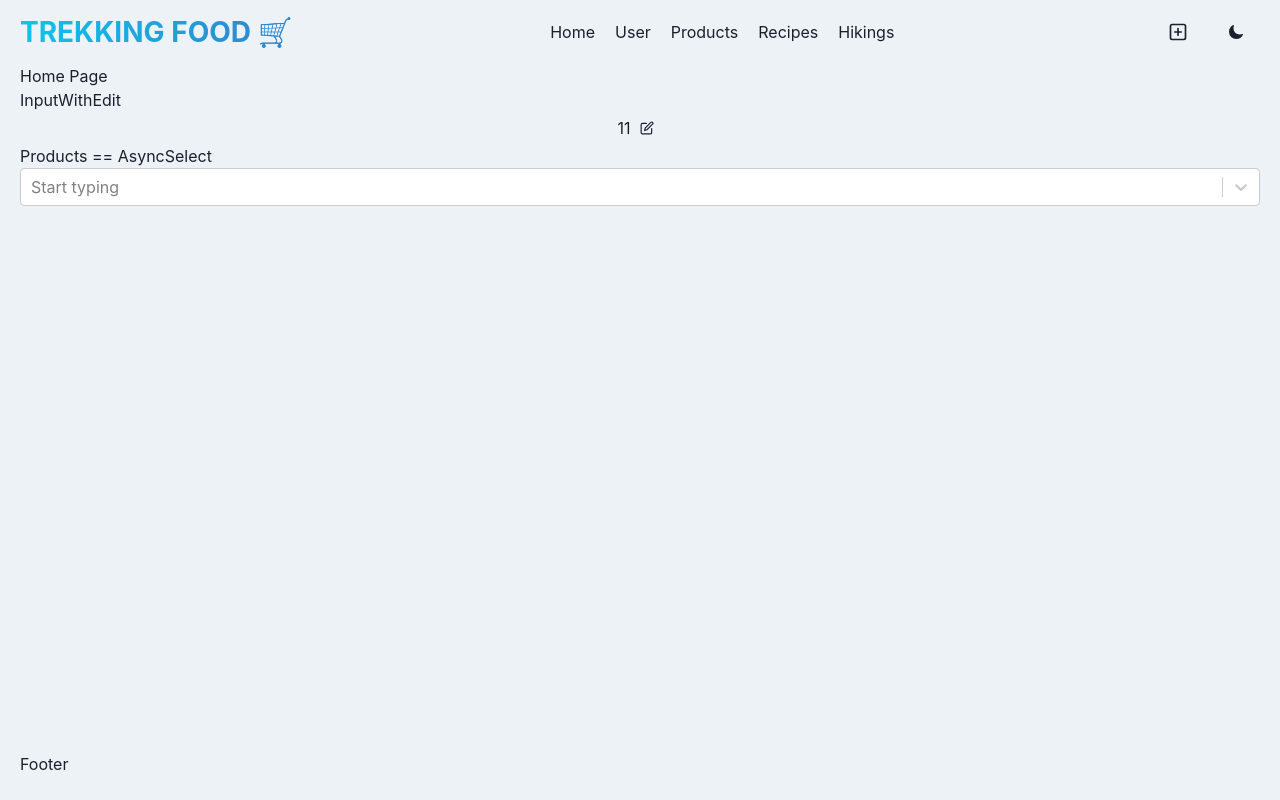
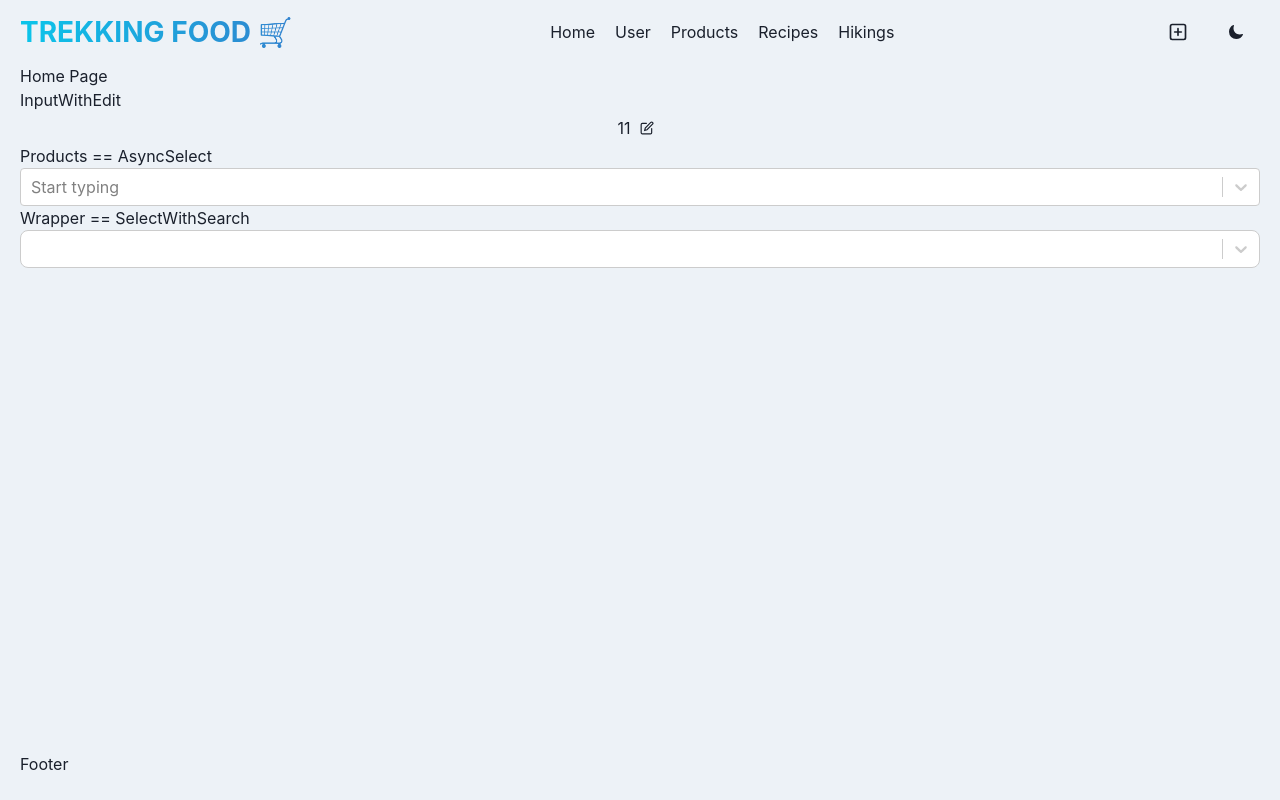
Before and after one commit to abr-ya/react-products, a React (Vite) app: page / in a window 1280 px wide. Built offline with nearby package versions, Linux system fonts and the light colour scheme; no server answers.

Commit message:
feature: Add Select and SelectWithSearch components

```diff
--- /dev/null
+++ b/src/components/Select/Select.styled.ts
@@ -0,0 +1,17 @@
+import styled from "@emotion/styled";
+
+export const SelectWrapper = styled.div<{ width?: number }>`
+  width: ${({ width }) => (width ? `${width}px` : "100%")};
+  margin-bottom: 20px;
+  font-family: SBSansText, SBSansUI, SBSans, Arial, Helvetica, sans-serif;
+  font-style: normal;
+  font-weight: 400;
+  letter-spacing: -0.3px;
+  font-size: 14px;
+  line-height: 22px;
+
+  & .select-error {
+    border: 1px solid red;
+    border-radius: 8px;
+  }
+`;
--- /dev/null
+++ b/src/components/Select/Select.tsx
@@ -0,0 +1,71 @@
+import { FC, ReactNode } from "react";
+import Select, { MenuPlacement, MultiValue, SingleValue } from "react-select";
+
+import { SelectWrapper } from "./Select.styled";
+import { ICustomSelectValue } from "./interfaces";
+import { ErrorMessage, Label } from "../rhf";
+
+interface ICustomSelect {
+  defaultMenuIsOpen?: boolean;
+  errorText?: string;
+  isMulti?: boolean;
+  isSearchable?: boolean;
+  label?: string;
+  maxMenuHeight?: number;
+  menuPlacement?: MenuPlacement;
+  onChange: (value: MultiValue<ICustomSelectValue> | SingleValue<ICustomSelectValue>) => void;
+  optionRender?: (option: ICustomSelectValue) => ReactNode;
+  options: ICustomSelectValue[];
+  placeholder?: string;
+  value?: MultiValue<ICustomSelectValue> | SingleValue<ICustomSelectValue>;
+  width?: number;
+}
+
+const CustomSelect: FC<ICustomSelect> = ({
+  defaultMenuIsOpen = false,
+  errorText,
+  isMulti = false,
+  isSearchable = true,
+  label,
+  maxMenuHeight = 300,
+  menuPlacement = "auto",
+  onChange,
+  optionRender,
+  options,
+  placeholder = "",
+  value = null,
+  width,
+}) => {
+  return (
+    <SelectWrapper width={width}>
+      {label && <Label>{label}</Label>}
+      <Select
+        isMulti={isMulti}
+        placeholder={placeholder}
+        isClearable
+        isSearchable={isSearchable}
+        options={options}
+        value={value}
+        onChange={onChange}
+        theme={(theme) => ({
+          ...theme,
+          borderRadius: 8,
+          colors: {
+            ...theme.colors,
+            primary: "#10bf6a",
+            primary25: "#10bf6a20",
+          },
+        })}
+        className={errorText ? "select-error" : "select"}
+        classNamePrefix="select"
+        menuPlacement={menuPlacement}
+        maxMenuHeight={maxMenuHeight}
+        defaultMenuIsOpen={defaultMenuIsOpen}
+        formatOptionLabel={optionRender ? (option: ICustomSelectValue) => optionRender(option) : undefined}
+      />
+      {!!errorText && <ErrorMessage text={errorText} />}
+    </SelectWrapper>
+  );
+};
+
+export default CustomSelect;
--- /dev/null
+++ b/src/components/Select/SelectWithSearch.tsx
@@ -0,0 +1,78 @@
+import AsyncSelect from "react-select/async";
+import { MultiValue, SingleValue } from "react-select";
+import { AxiosResponse } from "axios";
+
+import { SelectWrapper } from "./Select.styled";
+import { ICustomSelectValue } from "./interfaces";
+import { ErrorMessage, Label } from "../rhf";
+
+interface ISelectWithSearch<T> {
+  errorText?: string;
+  isMulti?: boolean;
+  label?: string;
+  mapFunc: (el: T) => ICustomSelectValue;
+  minForSearch?: number;
+  noOptsEmpty?: string;
+  noOptsResult?: string;
+  onChange: (value: MultiValue<ICustomSelectValue> | SingleValue<ICustomSelectValue>) => void;
+  placeholder?: string;
+  searchRequest: (value: string) => Promise<AxiosResponse<T[]>>;
+  testMode?: boolean;
+  value?: MultiValue<ICustomSelectValue> | SingleValue<ICustomSelectValue>;
+  width?: number;
+}
+
+export function SelectWithSearch<T>({
+  minForSearch = 1,
+  errorText,
+  isMulti = false,
+  label,
+  noOptsEmpty = `Введите ${minForSearch} или более символов для поиска`,
+  noOptsResult = "Не найдены варианты по данному запросу",
+  onChange,
+  placeholder = "",
+  searchRequest,
+  testMode,
+  value,
+  width,
+  mapFunc,
+}: ISelectWithSearch<T>) {
+  const searchOptions = (inputValue: string) => {
+    if (inputValue.length < minForSearch) return new Promise<[]>((resolve) => resolve([]));
+
+    return searchRequest(inputValue).then((res) => {
+      if (testMode) console.log("search response", res);
+      const options = Array.isArray(res.data) ? res.data.map(mapFunc) : [];
+      if (testMode) console.log("search options", options);
+
+      return options;
+    });
+  };
+
+  return (
+    <SelectWrapper width={width}>
+      {label && <Label>{label}</Label>}
+      <AsyncSelect
+        isMulti={isMulti}
+        placeholder={placeholder}
+        cacheOptions
+        loadOptions={searchOptions}
+        noOptionsMessage={({ inputValue }) => (inputValue.length < minForSearch ? noOptsEmpty : noOptsResult)}
+        isClearable
+        value={value}
+        onChange={onChange}
+        theme={(theme) => ({
+          ...theme,
+          borderRadius: 8,
+          colors: {
+            ...theme.colors,
+            primary: "#10bf6a",
+            primary25: "#10bf6a20",
+          },
+        })}
+        className={errorText ? "form-select-error" : "form-select"}
+      />
+      {!!errorText && <ErrorMessage text={errorText} />}
+    </SelectWrapper>
+  );
+}
--- /dev/null
+++ b/src/components/Select/interfaces.ts
@@ -0,0 +1,4 @@
+export interface ICustomSelectValue {
+  label: string;
+  value: string;
+}
--- a/src/components/index.ts
+++ b/src/components/index.ts
@@ -1,5 +1,7 @@
 export { default as BigBlueSpinner } from "./BigBlueSpinner";
 export { default as InputWithEdit } from "./InputWithEdit";
+export { default as Select } from "./Select/Select";
+export { SelectWithSearch } from "./Select/SelectWithSearch";
 
 export { default as Header } from "./layout/Header";
 export { default as Footer } from "./layout/Footer";
--- /dev/null
+++ b/src/components/rhf/ErrorMessage/ErrorMessage.styles.ts
@@ -0,0 +1,7 @@
+import styled from "@emotion/styled";
+
+export const StyledErrorMessage = styled.div`
+  position: absolute;
+  color: red;
+  font-size: 12px;
+`;
--- /dev/null
+++ b/src/components/rhf/ErrorMessage/ErrorMessage.tsx
@@ -0,0 +1,11 @@
+import { StyledErrorMessage } from "./ErrorMessage.styles";
+
+interface IErrorMessageProps {
+  text: string;
+}
+
+const ErrorMessage = (props: IErrorMessageProps) => {
+  return <StyledErrorMessage>{props.text}</StyledErrorMessage>;
+};
+
+export default ErrorMessage;
--- /dev/null
+++ b/src/components/rhf/Label/Label.tsx
@@ -0,0 +1,11 @@
+import styled from "@emotion/styled";
+
+const Label = styled.label`
+  color: #262626;
+  font-weight: 400;
+  font-size: 12px;
+  font-family: SBSansUI, Arial, sans-serif;
+  line-height: 16px;
+`;
+
+export default Label;
--- a/src/components/rhf/index.ts
+++ b/src/components/rhf/index.ts
@@ -7,3 +7,6 @@
 // export { RHFSwitch } from "./RHFSwitch";
 export { RHFInput } from "./RHFInput";
 // export { RHFToggleButtonGroup } from "./RHFToggleButtonGroup";
+
+export { default as ErrorMessage } from "./ErrorMessage/ErrorMessage";
+export { default as Label } from "./Label/Label";
--- a/src/pages/HomePage/HomePage.tsx
+++ b/src/pages/HomePage/HomePage.tsx
@@ -1,6 +1,6 @@
 import AsyncSelect from "react-select/async";
 
-import { InputWithEdit } from "@/components";
+import { InputWithEdit, SelectWithSearch } from "@/components";
 import axios from "axios";
 import { foodUrl } from "@/api";
 import { IProduct } from "../ProductListPage/productContracts";
@@ -12,7 +12,7 @@ const HomePage = () => {
     console.log(val);
   };
 
-  const getCountries = (inputValue: string) => {
+  const getProducts = (inputValue: string) => {
     return axios.get(`${foodUrl}ingredients?like=${inputValue}`).then((res) => {
       if (TEST_MODE) console.log(res);
       const options = res.data.map(({ id, name }: IProduct) => ({ label: name, value: id }));
@@ -22,20 +22,31 @@ const HomePage = () => {
     });
   };
 
+  const getProductsAsync = (inputValue: string) => axios.get(`${foodUrl}ingredients?like=${inputValue}`);
+
+  // eslint-disable-next-line @typescript-eslint/no-explicit-any
+  const clgHandler = (data: any) => {
+    console.log(data);
+  };
+
+  const mapFunc = ({ id, name }: IProduct) => ({ label: name, value: id });
+
   return (
     <>
       <h1>Home Page</h1>
       <h2>InputWithEdit</h2>
       <InputWithEdit value="11" onSave={saveHandler} isDigital />
-      <h3>Products == AsyncSelect</h3>
+      <h2>Products == AsyncSelect</h2>
       <AsyncSelect
         cacheOptions
-        loadOptions={getCountries}
+        loadOptions={getProducts}
         placeholder="Start typing"
         noOptionsMessage={({ inputValue }) =>
           inputValue ? "There aren't items for this request" : "Start typing for search"
         }
       />
+      <h2>Wrapper == SelectWithSearch</h2>
+      <SelectWithSearch<IProduct> onChange={clgHandler} searchRequest={getProductsAsync} mapFunc={mapFunc} />
     </>
   );
 };
```
